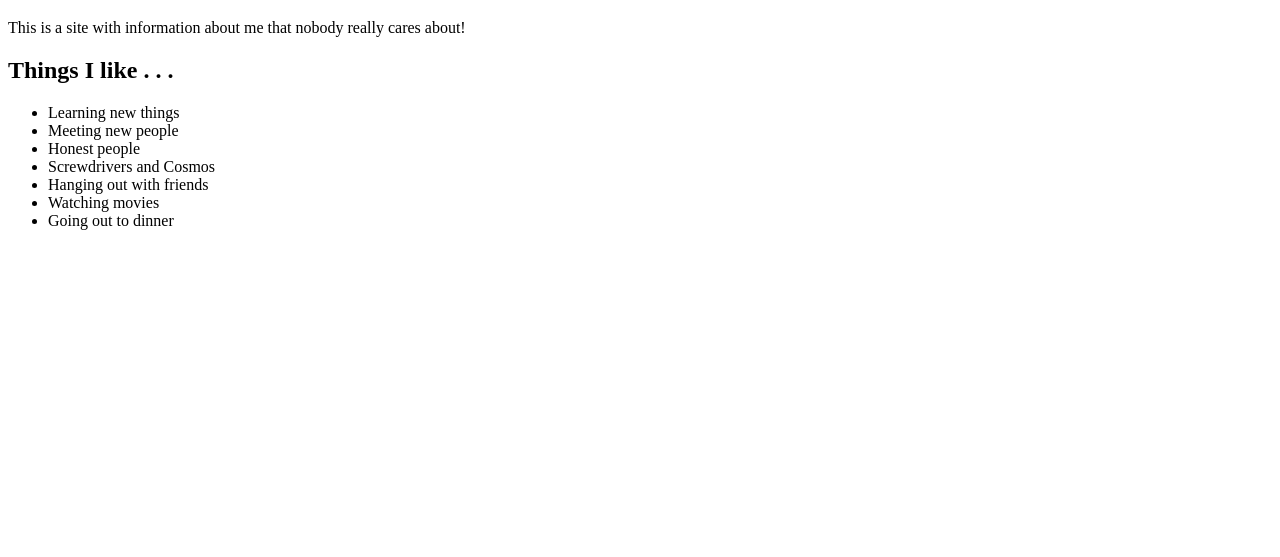
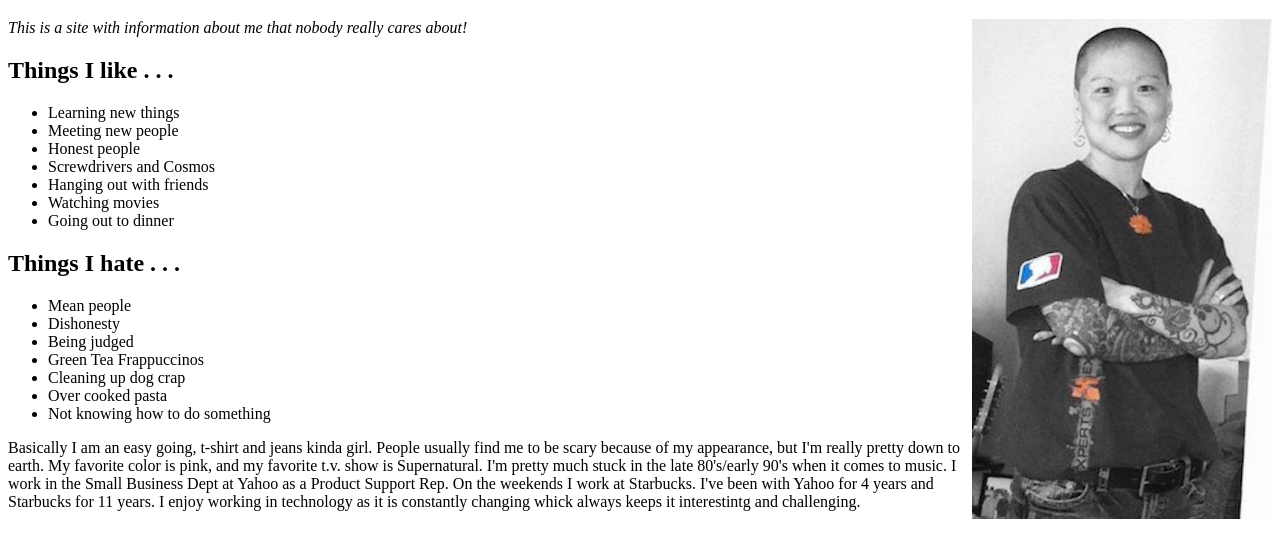
Before and after one commit to karicfuller/portfolio, a plain HTML site: page my-portfolio.html in a window 1280 px wide. Shown: the part 61-618 px from the top of the page. Drawn offline with Linux system fonts and the light colour scheme.

Commit message:
add floating pic of me, things i dislike, basic info about me, add div class about-me

```diff
--- /dev/null
+++ b/css/styles.css
@@ -0,0 +1,9 @@
+img {
+  float: right;
+  height: 500px;
+  width: 300px;
+}
+
+.about-me p {
+  text-color: red;
+}
--- a/my-portfolio.html
+++ b/my-portfolio.html
@@ -3,11 +3,11 @@
   <head>
     <title>Kari Fuller</title>
   </head>
+    <link href="css/styles.css" rel="stylesheet" type="text/css">
   <body>
     <h1>All About Kari Fuller</h1>
-
-    <p>This is a site with information about me that nobody really cares about!<p/>
-
+    <img src="img/portfolio.jpg" alt="Picture of Kari"
+    <p><i>This is a site with information about me that nobody really cares about!</i><p/>
     <h2>Things I like . . .</h2>
     <ul>
       <li>Learning new things</li>
@@ -17,6 +17,22 @@
       <li>Hanging out with friends</li>
       <li>Watching movies</li>
       <li>Going out to dinner</li>
+    </ul>
+
+    <h2>Things I hate . . .</h2>
+    <ul>
+      <li>Mean people</li>
+      <li>Dishonesty</li>
+      <li>Being judged</li>
+      <li>Green Tea Frappuccinos</li>
+      <li>Cleaning up dog crap</li>
+      <li>Over cooked pasta</li>
+      <li>Not knowing how to do something</li>
+    </ul>
+
+    <div class="about-me"
+      <p>Basically I am an easy going, t-shirt and jeans kinda girl. People usually find me to be scary because of my appearance, but I'm really pretty down to earth. My favorite color is pink, and my favorite t.v. show is Supernatural. I'm pretty much stuck in the late 80's/early 90's when it comes to music. I work in the Small Business Dept at Yahoo as a Product Support Rep. On the weekends I work at Starbucks. I've been with Yahoo for 4 years and Starbucks for 11 years. I enjoy working in technology as it is constantly changing whick always keeps it interestintg and challenging.</p>
+    </div>
 
   </body>
 </html>
```
Also changed, not shown: img/ee.jpg (added), img/portfolio.jpg (added), 1 other file.
